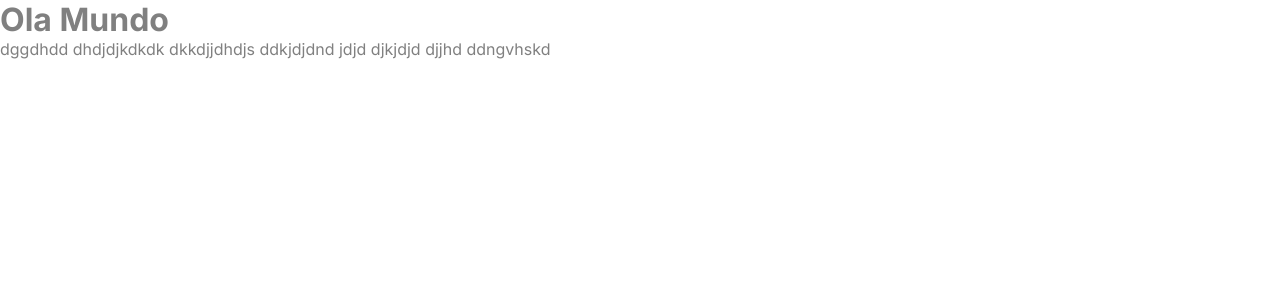
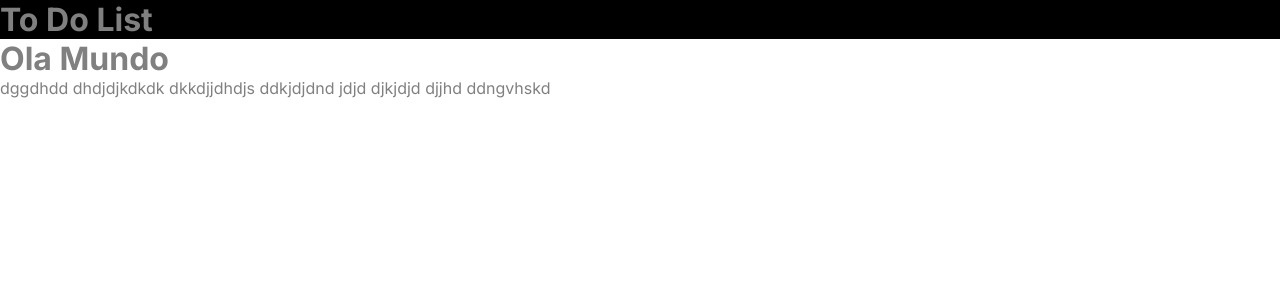
Before and after one commit to felipedev01/Gerenciador-de-Tarefas-com-typeScript, a React (Vite) app: page / in a window 1280 px wide. Shown: the top 300 px of the page. Built offline with nearby package versions, Linux system fonts and the light colour scheme.

Commit message:
Criado componente Header

```diff
--- a/src/App.tsx
+++ b/src/App.tsx
@@ -1,4 +1,5 @@
 import { useState } from 'react'
+import { Header } from './Components/Header'
 import './global.css'
 
 
@@ -8,6 +9,8 @@ export function App() {
 
   return (
     <div>
+
+      <Header></Header>
        <h1>Ola Mundo</h1>
       <p>dggdhdd dhdjdjkdkdk dkkdjjdhdjs ddkjdjdnd jdjd djkjdjd djjhd ddngvhskd</p>
     </div>
--- /dev/null
+++ b/src/Components/Header.module.css
@@ -0,0 +1,3 @@
+.Header{
+    background:black;
+}
--- /dev/null
+++ b/src/Components/Header.tsx
@@ -0,0 +1,8 @@
+import styles from './Header.module.css'
+
+export function Header(){
+
+    return(
+        <h1 className={styles.Header}>To Do List</h1>
+    )
+}
```
